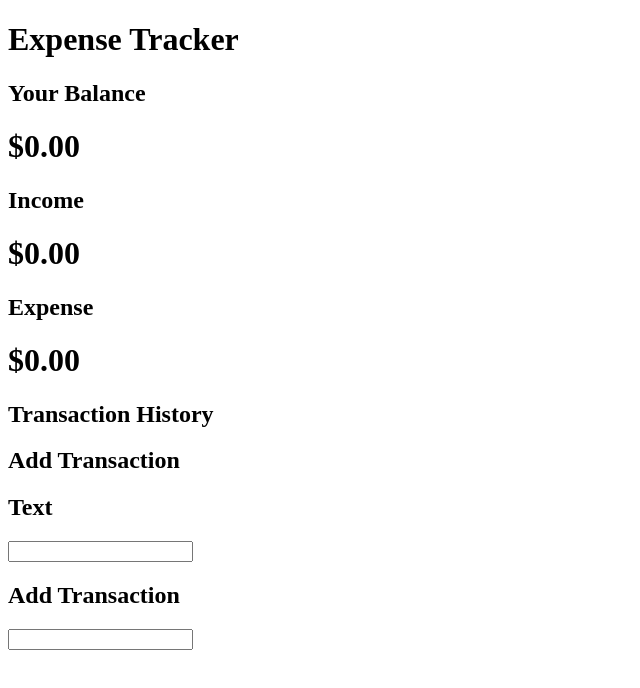
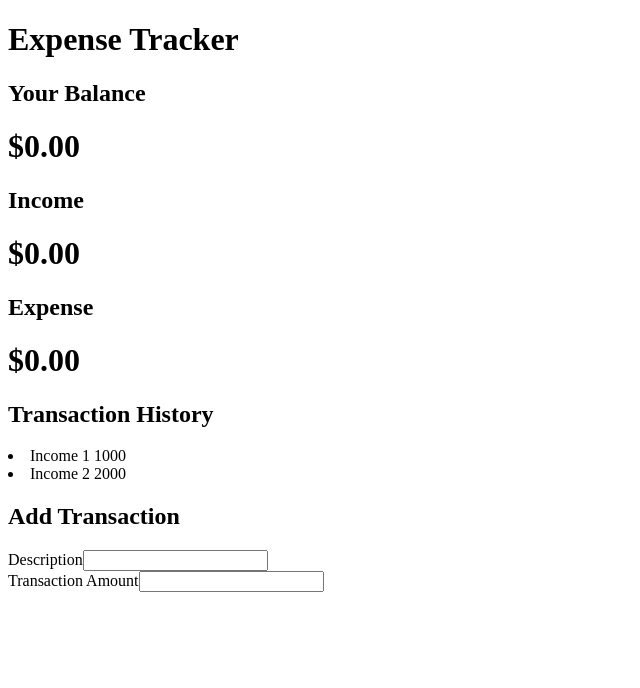
Before and after one commit to EhsanShakil/Expense-Tracker-App, a React (Create React App) app: page / in a window 1280 px wide. Shown: the top 688 px of the page, without its empty margins (0-640 px from the left). Built offline with nearby package versions, Linux system fonts and the light colour scheme.

Commit message:
Adding Global Context and Reducer

```diff
--- a/src/App.js
+++ b/src/App.js
@@ -4,17 +4,18 @@ import Income from "./Components/Income";
 import Expense from "./Components/Expense";
 import TransactionHistory from "./Components/TransactionHistory";
 import AddTransaction from "./Components/AddTransaction";
+import GlobalProvider from "./Context/GlobalState";
 
 function App() {
   return (
-    <div>
+    <GlobalProvider>
       <h1>Expense Tracker</h1>
       <Balance />
       <Income />
       <Expense />
       <TransactionHistory />
       <AddTransaction />
-    </div>
+    </GlobalProvider>
   );
 }
 
--- a/src/Components/AddTransaction.js
+++ b/src/Components/AddTransaction.js
@@ -2,17 +2,29 @@ import React, { useState } from "react";
 
 const AddTransaction = () => {
   const [text, setText] = useState("");
+  const [amount, setAmount] = useState("");
+
+  console.log(text);
   return (
     <div>
       <h2>Add Transaction</h2>
       <div>
-        <h2>Text</h2>
-        <span>{text}</span>
-        <input type="text" />
+        <label htmlFor="description">Description</label>
+        <input
+          id="description"
+          type="text"
+          value={text}
+          onChange={(e) => setText(e.target.value)}
+        />
       </div>
       <div>
-        <h2>Add Transaction</h2>
-        <input type="number" />
+        <label htmlFor="transactionamount">Transaction Amount</label>
+        <input
+          type="number"
+          id="transactionamount"
+          value={amount}
+          onChange={(e) => setAmount(e.target.value)}
+        />
       </div>
     </div>
   );
--- a/src/Components/TransactionHistory.js
+++ b/src/Components/TransactionHistory.js
@@ -1,9 +1,19 @@
-import React from "react";
+import React, { useContext } from "react";
+import { GlobalContext } from "../Context/GlobalState";
 
 const TransactionHistory = () => {
+  const { transactions } = useContext(GlobalContext);
+  console.log(transactions);
   return (
     <div>
       <h2>Transaction History</h2>
+      {transactions.map((transaction, index) => (
+        <div key={index}>
+          <li>
+            {transaction.description} <span>{transaction.amount}</span>
+          </li>
+        </div>
+      ))}
     </div>
   );
 };
--- /dev/null
+++ b/src/Context/GlobalState.js
@@ -0,0 +1,23 @@
+import React, { createContext, useReducer } from "react";
+import StateReducer from "./StateReducer";
+
+const initialState = {
+  transactions: [
+    { description: "Income 1", amount: 1000 },
+    { description: "Income 2", amount: 2000 },
+  ],
+};
+
+export const GlobalContext = createContext(initialState);
+
+const GlobalProvider = ({ children }) => {
+  const [state, dispatch] = useReducer(StateReducer, initialState);
+  console.log(state);
+  return (
+    <GlobalContext.Provider value={{ transactions: state.transactions }}>
+      {children}
+    </GlobalContext.Provider>
+  );
+};
+
+export default GlobalProvider;
--- /dev/null
+++ b/src/Context/StateReducer.js
@@ -0,0 +1,6 @@
+export default (state, action) => {
+  switch (action.type) {
+    default:
+      return state;
+  }
+};
```
